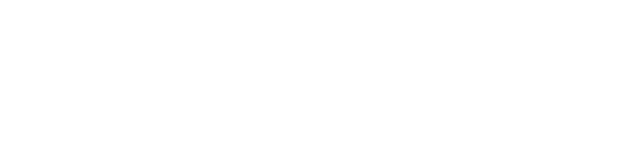
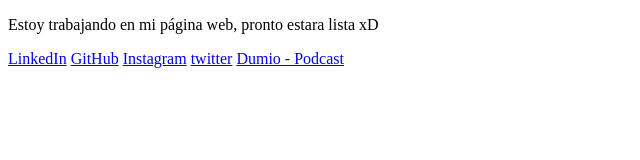
Before and after one commit to abramcho/abramcho.github.io, a plain HTML site: page index.html in a window 1280 px wide. Shown: the whole page, without its empty margins (0-640 px from the left). Drawn offline with Linux system fonts and the light colour scheme.

Commit message:
Se agrego una informacion mientras esta lista la pagina web

```diff
--- a/index.html
+++ b/index.html
@@ -14,7 +14,12 @@
         </header>
         <main>
             <section>
-
+                <p>Estoy trabajando en mi página web, pronto estara lista xD</p>
+                <a href="https://www.linkedin.com/in/abrahamarteagaherrera/">LinkedIn</a>
+                <a href="https://github.com/abramcho">GitHub</a>
+                <a href="https://www.instagram.com/abramcho_/">Instagram</a>
+                <a href="https://twitter.com/abramcho_">twitter</a>
+                <a href="https://www.twitch.tv/dumio_">Dumio - Podcast</a>
             </section>
         </main>
         <footer>
```
